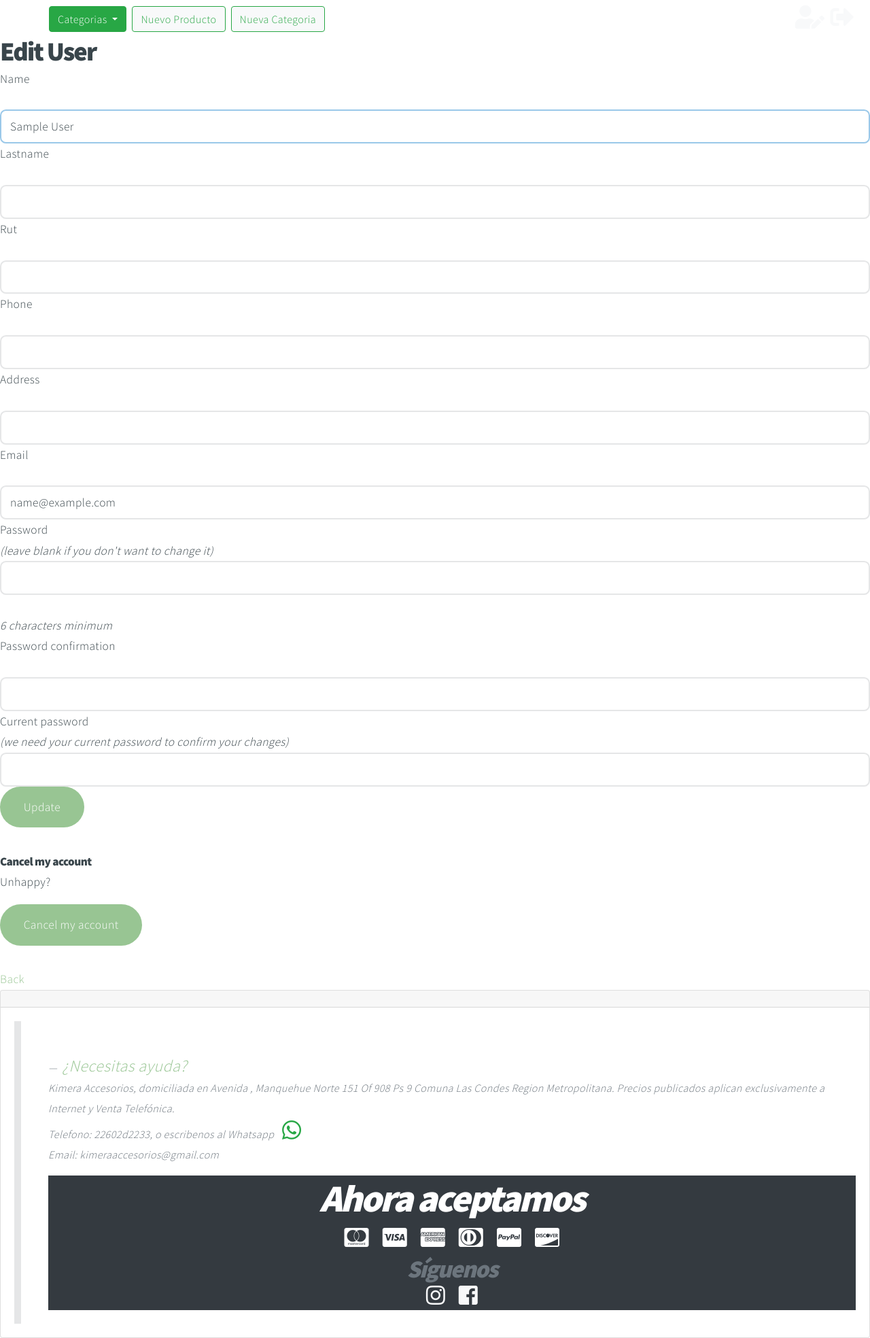
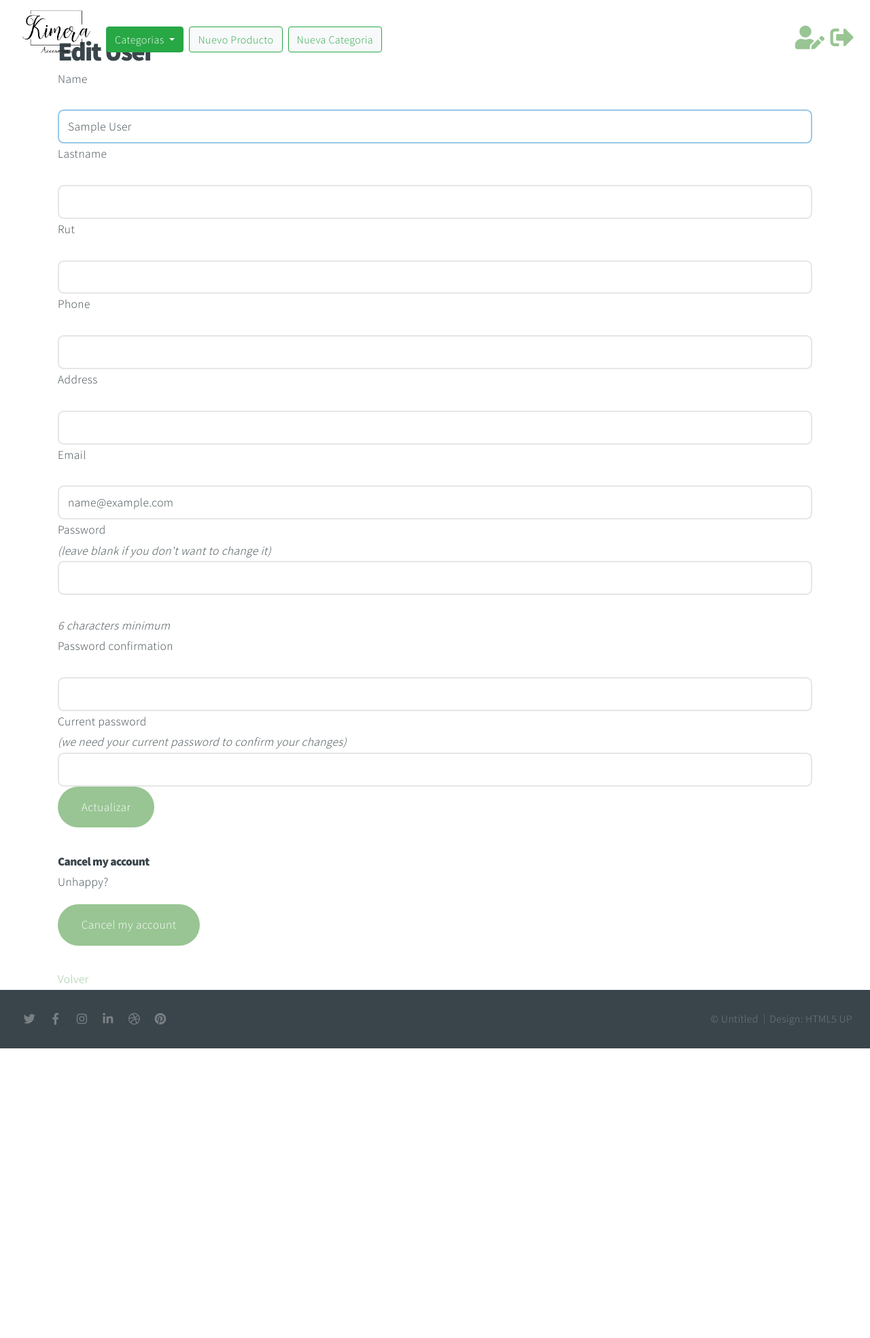
Before and after one commit to ruizender/kimera_accesories, a Rails app: page /users/edit in a window 1280 px wide. Shown: the whole page at 68% size. After the commit the page ends 1542 px from the top, so only its background shows below. Run offline with Rails 7, Linux system fonts and the light colour scheme; the visitor is signed in with stand-in values (Sample User, id 1); style sheets or scripts are compiled from the project's sources; parts of the project's set-up code (start-up, migrations or seed data) failed here and were passed over; some libraries are stand-ins or nearby versions; some web fonts are replaced.

Commit message:
modidy view from index

```diff
--- a/app/assets/stylesheets/application.css
+++ b/app/assets/stylesheets/application.css
@@ -13,8 +13,45 @@
  *= require_tree .
  *= require_self
  */
-/*
-  @import url('https://fonts.googleapis.com/css2?family=Roboto:ital,wght@0,400;1,300&display=swap');
+
+
+
+ #more {display: none;}
+
+
+.image{
+  display: inline-block;
+  box-sizing: border-box;
+  vertical-align: middle;
+  max-height: 100%;
+  max-width: 100%;
+  height: 12rem;
+  width: 12rem;
+  padding-top: 2px;
+  padding-bottom: 2px;
+}
+.logo {
+  object-fit: cover;
+  width: 120%;
+  height: auto;
+}
+.cuadro{
+  width: 100px;
+  height: 100px;
+  padding: 0 ;
+  margin: 0;
+  box-sizing: border-box;
+}
+
+.image-footer{
+  display: inline-block;
+  vertical-align: middle;
+  max-width: 2.5rem;
+  padding-top: 2rem;
+  padding-bottom: 2rem;
+}
+
+  /* @import url('https://fonts.googleapis.com/css2?family=Roboto:ital,wght@0,400;1,300&display=swap');
   body {
     margin-top: 8rem;
     font-family: 'Roboto', sans-serif;
@@ -35,18 +72,6 @@
     box-shadow: none;
   }
 
-  .image{
-    display: inline-block;
-    box-sizing: border-box;
-    vertical-align: middle;
-    max-height: 100%;
-    max-width: 100%;
-    height: 12rem;
-    width: 12rem;
-    padding-top: 2px;
-    padding-bottom: 2px;
-  }
-
   #more {display: none;}
 
   .cuadro{
@@ -56,11 +81,6 @@
     margin: 0;
     box-sizing: border-box;
 }
-  .logo {
-    object-fit: cover;
-    width: 120%;
-    height: 100%;
-  }
 
   .footer {
     background: #4776E6;
--- a/app/models/user.rb
+++ b/app/models/user.rb
@@ -3,7 +3,7 @@ class User < ApplicationRecord
   # :confirmable, :lockable, :timeoutable, :trackable and :omniauthable
   devise :database_authenticatable, :registerable,
           :recoverable, :rememberable, :validatable,
-          :omniauthable, omniauth_providers: %i[github google_oauth2]
+          :omniauthable, omniauth_providers: %i[github google_oauth2 facebook]
   validates :name, :lastname, :address, :rut, :phone, presence: true
   ratyrate_rater
 
--- /dev/null
+++ b/app/views/devise/registrations/_update.html.erb
@@ -0,0 +1,72 @@
+<div class="container">
+<h2>Edit <%= resource_name.to_s.humanize %></h2>
+
+<%= form_for(resource, as: resource_name, url: registration_path(resource_name), html: { method: :put }) do |f| %>
+  <%= render "devise/shared/error_messages", resource: resource %>
+
+
+  <div class="field">
+    <%= f.label :name %><br />
+    <%= f.text_field :name, autofocus: true, autocomplete: "Name" %>
+  </div>
+
+  <div class="field">
+    <%= f.label :lastname %><br />
+    <%= f.text_field :lastname, autocomplete: "Last Name" %>
+  </div>
+
+  <div class="field">
+    <%= f.label :rut %><br />
+    <%= f.text_field :rut, autocomplete: "RUT" %>
+  </div>
+
+  <div class="field">
+    <%= f.label :phone %><br />
+    <%= f.text_field :phone, autocomplete: "Phone" %>
+  </div>
+
+
+  <div class="field">
+    <%= f.label :address %><br />
+    <%= f.text_field :address, autocomplete: "Address" %>
+  </div>
+
+  <div class="field">
+    <%= f.label :email %><br />
+    <%= f.email_field :email, autocomplete: "email" %>
+  </div>
+
+  <% if devise_mapping.confirmable? && resource.pending_reconfirmation? %>
+    <div>Currently waiting confirmation for: <%= resource.unconfirmed_email %></div>
+  <% end %>
+
+  <div class="field">
+    <%= f.label :password %> <i>(leave blank if you don't want to change it)</i><br />
+    <%= f.password_field :password, autocomplete: "new-password" %>
+    <% if @minimum_password_length %>
+      <br />
+      <em><%= @minimum_password_length %> characters minimum</em>
+    <% end %>
+  </div>
+
+  <div class="field">
+    <%= f.label :password_confirmation %><br />
+    <%= f.password_field :password_confirmation, autocomplete: "new-password" %>
+  </div>
+
+  <div class="field">
+    <%= f.label :current_password %> <i>(we need your current password to confirm your changes)</i><br />
+    <%= f.password_field :current_password, autocomplete: "current-password" %>
+  </div>
+
+  <div class="actions">
+    <%= f.submit "Actualizar" %>
+  </div>
+<% end %>
+
+<h3>Cancel my account</h3>
+
+<p>Unhappy? <%= button_to "Cancel my account", registration_path(resource_name), data: { confirm: "Are you sure?" }, method: :delete %></p>
+
+<%= link_to "Volver", :back %>
+</div>
--- a/app/views/devise/registrations/edit.html.erb
+++ b/app/views/devise/registrations/edit.html.erb
@@ -1,70 +1,3 @@
-<h2>Edit <%= resource_name.to_s.humanize %></h2>
-
-<%= form_for(resource, as: resource_name, url: registration_path(resource_name), html: { method: :put }) do |f| %>
-  <%= render "devise/shared/error_messages", resource: resource %>
-
-
-  <div class="field">
-    <%= f.label :name %><br />
-    <%= f.text_field :name, autofocus: true, autocomplete: "Name" %>
-  </div>
-
-  <div class="field">
-    <%= f.label :lastname %><br />
-    <%= f.text_field :lastname, autocomplete: "Last Name" %>
-  </div>
-
-  <div class="field">
-    <%= f.label :rut %><br />
-    <%= f.text_field :rut, autocomplete: "RUT" %>
-  </div>
-
-  <div class="field">
-    <%= f.label :phone %><br />
-    <%= f.text_field :phone, autocomplete: "Phone" %>
-  </div>
-
-
-  <div class="field">
-    <%= f.label :address %><br />
-    <%= f.text_field :address, autocomplete: "Address" %>
-  </div>
-
-  <div class="field">
-    <%= f.label :email %><br />
-    <%= f.email_field :email, autocomplete: "email" %>
-  </div>
-
-  <% if devise_mapping.confirmable? && resource.pending_reconfirmation? %>
-    <div>Currently waiting confirmation for: <%= resource.unconfirmed_email %></div>
-  <% end %>
-
-  <div class="field">
-    <%= f.label :password %> <i>(leave blank if you don't want to change it)</i><br />
-    <%= f.password_field :password, autocomplete: "new-password" %>
-    <% if @minimum_password_length %>
-      <br />
-      <em><%= @minimum_password_length %> characters minimum</em>
-    <% end %>
-  </div>
-
-  <div class="field">
-    <%= f.label :password_confirmation %><br />
-    <%= f.password_field :password_confirmation, autocomplete: "new-password" %>
-  </div>
-
-  <div class="field">
-    <%= f.label :current_password %> <i>(we need your current password to confirm your changes)</i><br />
-    <%= f.password_field :current_password, autocomplete: "current-password" %>
-  </div>
-
-  <div class="actions">
-    <%= f.submit "Update" %>
-  </div>
-<% end %>
-
-<h3>Cancel my account</h3>
-
-<p>Unhappy? <%= button_to "Cancel my account", registration_path(resource_name), data: { confirm: "Are you sure?" }, method: :delete %></p>
-
-<%= link_to "Back", :back %>
+<div>
+  <%= render partial: "update", remote: true%>
+</div>
--- a/app/views/devise/registrations/new.html.erb
+++ b/app/views/devise/registrations/new.html.erb
@@ -1,5 +1,5 @@
 <h2>Sign up</h2>
-
+  <div class="container">
   <%= form_for(resource, as: resource_name, url: registration_path(resource_name)) do |f| %>
     <%= render "devise/shared/error_messages", resource: resource %>
 
@@ -53,5 +53,5 @@
       <%= f.submit "Sign up" %>
     </div>
   <% end %>
-
+</div>
 <%= render "devise/shared/links" %>
--- a/app/views/devise/shared/_footer.html.erb
+++ b/app/views/devise/shared/_footer.html.erb
@@ -1,41 +1,19 @@
-<div class="card">
-  <div class="card-header">
-  </div>
-  <div class="card-body">
-    <blockquote class="blockquote mb-0">
-      <footer class="blockquote-footer">
-        <%= link_to "¿Necesitas ayuda?", root_path, class:'h4 '%>
+		<!-- Footer -->
+			<footer id="footer">
 
-      <p>Kimera Accesorios, domiciliada en Avenida , Manquehue Norte 151 Of 908 Ps 9 Comuna Las   Condes Region Metropolitana. Precios publicados aplican exclusivamente a Internet y Venta Telefónica.<br>
-          Telefono: 22602d2233, o escribenos al Whatsapp <a href="http://wa.link/o16a2f/"><i class="fab fa-whatsapp fa-2x mx-2 text-success"></i></a> <br>
-          Email: kimeraaccesorios@gmail.com</p>
+				<!-- Icons -->
+					<ul class="icons">
+						<li><a href="#" class="icon brands fa-twitter"><span class="label">Twitter</span></a></li>
+						<li><a href="#" class="icon brands fa-facebook-f"><span class="label">Facebook</span></a></li>
+						<li><a href="#" class="icon brands fa-instagram"><span class="label">Instagram</span></a></li>
+						<li><a href="#" class="icon brands fa-linkedin-in"><span class="label">LinkedIn</span></a></li>
+						<li><a href="#" class="icon brands fa-dribbble"><span class="label">Dribbble</span></a></li>
+						<li><a href="#" class="icon brands fa-pinterest"><span class="label">Pinterest</span></a></li>
+					</ul>
 
+				<!-- Menu -->
+					<ul class="menu">
+						<li>&copy; Untitled</li><li>Design: <a href="https://html5up.net">HTML5 UP</a></li>
+					</ul>
 
-
-    <div>
-      <div class="footer bg-dark text-white text-center">
-        <div class="sec-prefooter text-center">
-        <div class="sec-prefooter"><h2 class="display-4 font-weight-bold text-center">Ahora aceptamos</h2></div>
-          <i class="fab fa-cc-mastercard fa-2x p-2"></i>
-          <i class="fab fa-cc-visa fa-2x p-2" ></i>
-          <i class="fab fa-cc-amex fa-2x p-2"></i>
-          <i class="fab fa-cc-diners-club fa-2x p-2"></i>
-          <i class="fab fa-cc-paypal fa-2x p-2"></i>
-          <i class="fab fa-cc-discover fa-2x p-2"></i>
-        </div>
-          </div>
-          <div class=" bg-dark">
-            <div class="row">
-                <br>
-                  <div class="text-center ml-auto mr-auto">
-                  <h2 class="text-center">Síguenos</h2>
-                  <a href="https://instagram.com/kimera_accesorios?utm_medium=copy_link">
-                    <i class="fab fa-instagram fa-2x mx-2 text-light"></i></a>
-                    <a href="https://www.facebook.com/kimeraaccesorioscl">
-                    <i class="fab fa-facebook-square fa-2x mx-2 text-light"></i></a>
-              </div>
-            </div>
-    </footer>
-    </blockquote>
-  </div>
-</div>
+			</footer>
--- a/app/views/devise/shared/_navbar.html.erb
+++ b/app/views/devise/shared/_navbar.html.erb
@@ -1,7 +1,7 @@
 <nav class="navbar navbar-expand-lg navbar-dark bg-transparent fixed-top">
   <div class="mx-2">
       <a class="navbar-brand cuadro" href="<%= root_path %>">
-        <%# image_tag("logo_kimera.png", class:'logo') %>
+        <%= image_tag("logo_kimera.png", class:'logo') %>
       </a>
     </div>
     <button class="navbar-toggler" type="button" data-toggle="collapse" data-target="#navbarNav" aria-controls="navbarNav" aria-expanded="false" aria-label="Toggle navigation">
@@ -27,22 +27,23 @@
               <li class="nav-item">
                 <% if @order.present?  %>
                     <%= link_to (shopping_cart_path(@order)) do %>
-                        <i class="fas fa-shopping-cart text-light fa-2x mx-2"></i>
+                        <i class="fas fa-shopping-cart text-secundary fa-2x mx-2"></i>
                           <% end %>
                 <% end %>
               </li>
               <li class="nav-item"><%= link_to (edit_user_registration_path) do %>
-                  <i class="fas fa-user-edit text-light fa-2x"></i>
+                  <i class="fas fa-user-edit text-secundary fa-2x"></i>
                 <% end %></li>
               <li class="nav-item mx-2">
                 <%= link_to (destroy_user_session_path), method: :delete do %>
-                  <i class="fas fa-sign-out-alt text-light fa-2x"></i>
+                  <i class="fas fa-sign-out-alt text-secundary fa-2x"></i>
                   <% end %></li>
                 <% else  %>
                     <li class="nav-item"><%= link_to 'Registrate Aqui', new_user_registration_path, class:'btn btn-warning mx-2' %></li>
                     <li class="nav-item"><%= link_to 'Inicia Sesion', new_user_session_path, class:'btn btn-light mx-2'  %></li>
 
-                    <li><%= link_to "Sign in with Google", user_google_oauth2_omniauth_authorize_path %></li>
+                    <li><%= link_to "Inicia sesion con Google", user_google_oauth2_omniauth_authorize_path,  class:'btn btn-light mx-2' %></li>
+                    <li><%# link_to "Inicia sesion con Facebook", user_facebook_omniauth_authorize_path,  class:'btn btn-light mx-2' %></li>
 
                   <% end %>
         </ul>
--- a/config/initializers/devise.rb
+++ b/config/initializers/devise.rb
@@ -272,7 +272,9 @@ Devise.setup do |config|
   # Add a new OmniAuth provider. Check the wiki for more information on setting
   # up on your models and hooks.
   config.omniauth :google_oauth2, ENV['GOOGLE_CLIENT_ID'], ENV['GOOGLE_CLIENT_SECRET'], {}
+  config.omniauth :facebook, ENV['APP_ID'], ENV['APP_SECRET']
   OmniAuth.config.allowed_request_methods = %i[get]
+
   # ==> Warden configuration
   # If you want to use other strategies, that are not supported by Devise, or
   # change the failure app, you can configure them inside the config.warden block.
```
Also changed, not shown: app/controllers/users/omniauth_callbacks_controller.rb (+13 -0 lines), app/controllers/users/registrations_controller.rb (+23 -25 lines), app/views/devise/shared/_footer_ender.html.erb (added, +41 -0 lines), app/views/home/index.html.erb (+0 -18 lines). Lines whose indentation alone changed are shown as unchanged.
